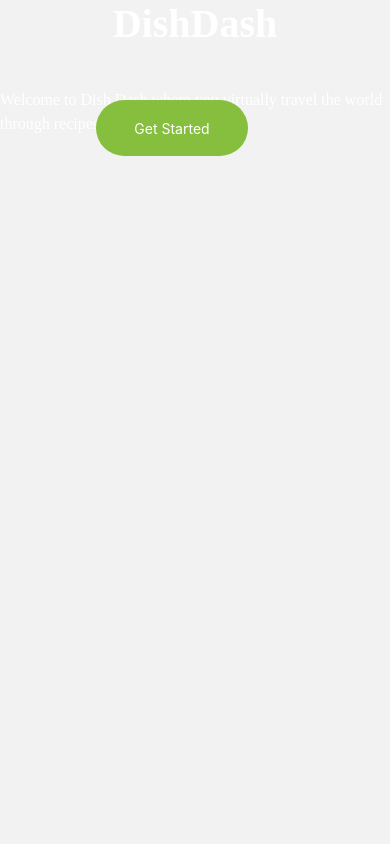
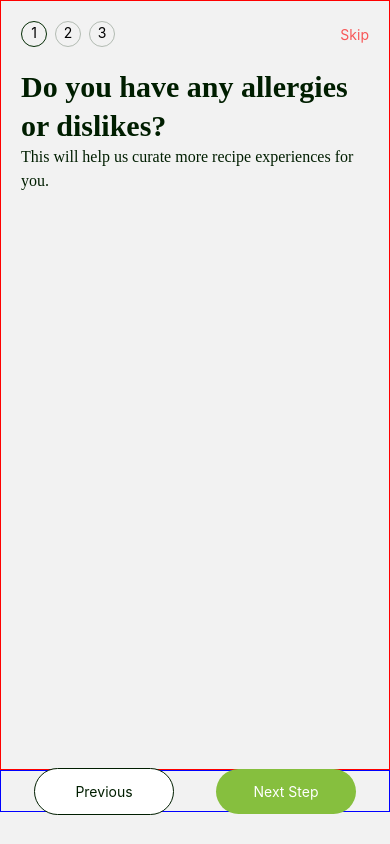
Before and after one commit to Focus1337/DishDash, a React Native app: screen /Allergy in a window 390 px wide. Built offline with nearby package versions, Linux system fonts and the light colour scheme.

Commit message:
some progress

```diff
--- a/components/Button.tsx
+++ b/components/Button.tsx
@@ -1,21 +1,43 @@
-import {GestureResponderEvent, Pressable, StyleSheet, Text} from "react-native";
+import {GestureResponderEvent, Pressable, StyleProp, Text, TextStyle, ViewStyle} from "react-native";
 import React from "react";
-import {useTheme} from "../hooks/useTheme";
-import {useStyles} from "../hooks/useStyles";
+import {useTheme} from "../hooks/useTheme.ts";
+import {useStyles} from "../hooks/useStyles.ts";
+
+interface IBaseButtonProps {
+    onPress: (event: GestureResponderEvent) => void,
+    buttonStyles: StyleProp<ViewStyle>,
+    textStyles: StyleProp<TextStyle>,
+    title: string
+}
+
+function BaseButton(props: IBaseButtonProps) {
+    const {onPress, title = 'Save'} = props;
+
+    return (
+        <Pressable style={[props.buttonStyles]} onPress={onPress}>
+            <Text style={[props.textStyles]}>{title}</Text>
+        </Pressable>
+    );
+}
 
 interface IButtonProps {
     onPress: (event: GestureResponderEvent) => void,
+    buttonStyles?: StyleProp<ViewStyle>,
     title: string
 }
 
-export default function Button(props: IButtonProps) {
-    const {onPress, title = 'Save'} = props;
+export const FilledMainButton = (props: IButtonProps) => {
     const {Colors} = useTheme();
     const styles = useStyles(Colors);
 
-    return (
-        <Pressable style={[styles.buttonFilled, styles.buttonPrimaryCTA]} onPress={onPress}>
-            <Text style={styles.textWhite}>{title}</Text>
-        </Pressable>
-    );
+    return <BaseButton onPress={props.onPress} buttonStyles={[styles.buttonFilled, styles.buttonPrimaryCTA, props.buttonStyles]}
+                       textStyles={[styles.textWhite, styles.buttonPrimaryCTA]} title={props.title}/>
 }
+
+export const OutlinedMainButton = (props: IButtonProps) => {
+    const {Colors} = useTheme();
+    const styles = useStyles(Colors);
+
+    return <BaseButton onPress={props.onPress} buttonStyles={[styles.buttonOutlined, styles.buttonWhite, props.buttonStyles]}
+                       textStyles={[styles.text600]} title={props.title}/>
+}
--- /dev/null
+++ b/components/PageNumber.tsx
@@ -0,0 +1,33 @@
+import {StyleSheet, Text, View} from "react-native";
+import React from "react";
+
+interface IPageNumberProps {
+    pageNumber: number,
+    isActive: boolean
+}
+
+export const PageNumber = (props: IPageNumberProps) => {
+    return (
+        <View style={[localStyles.page, props.isActive ? localStyles.pageActive : {}]}>
+            <Text>{props.pageNumber}</Text>
+        </View>
+    );
+};
+
+let localStyles = StyleSheet.create({
+    pageActive: {
+        borderColor: '#052C05'
+    },
+
+    page: {
+        display: 'flex',
+        alignItems: 'center',
+        width: 26,
+        height: 26,
+        padding: 2,
+        borderRadius: 13,
+        borderWidth: 1,
+        borderStyle: 'solid',
+        borderColor: '#B2BBB2'
+    },
+});
--- a/hooks/useStyles.ts
+++ b/hooks/useStyles.ts
@@ -5,6 +5,14 @@ export const useStyles = (colors: IColors) =>
     StyleSheet.create({
         textWhite: {
             color: 'white'
+        },
+
+        text600: {
+            color: colors.text600
+        },
+
+        textAlert: {
+            color: colors.alert
         },
 
         textMedium: {
@@ -77,6 +85,15 @@ export const useStyles = (colors: IColors) =>
             color: colors.text600
         },
 
+        textBody30: {
+            fontFamily: 'Cabin',
+            fontStyle: 'normal',
+            fontSize: 30,
+            lineHeight: 39,
+            fontWeight: '700',
+            color: colors.text600
+        },
+
         textBody20: {
             fontFamily: 'Montserrat',
             fontStyle: 'normal',
@@ -133,6 +150,10 @@ export const useStyles = (colors: IColors) =>
             color: colors.text600
         },
 
+        buttonWhite: {
+            backgroundColor: 'white'
+        },
+
         buttonPrimaryCTA: {
             backgroundColor: colors.primaryCTA
         },
@@ -145,19 +166,31 @@ export const useStyles = (colors: IColors) =>
             backgroundColor: colors.secondary
         },
 
+        buttonWidth100: {
+            width: '100%'
+        },
+
+        buttonWidth40: {
+            width: '40%'
+        },
+
         buttonFilled: {
-            display: 'flex',
-            flexDirection: 'row',
+            alignItems: 'center',
             justifyContent: 'center',
+            paddingHorizontal: 10,
+            paddingVertical: 14,
+            borderRadius: 100
+        },
+
+        buttonOutlined: {
             alignItems: 'center',
-            paddingHorizontal: 14,
-            paddingVertical: 10,
-            gap: 10,
-            position: 'absolute',
-            width: 152,
-            height: 56,
-            left: 96,
-            top: 100,
-            borderRadius: 100
-        }
+            justifyContent: 'center',
+            paddingHorizontal: 10,
+            paddingVertical: 14,
+            borderRadius: 100,
+            borderWidth: 1,
+            borderStyle: 'solid',
+            borderColor: colors.text600
+        },
+
     });
--- a/modules/theme/ColorKeys.ts
+++ b/modules/theme/ColorKeys.ts
@@ -10,5 +10,6 @@ export enum ColorsKeys {
     text = "text",
     text600 = "text600",
     text500 = "text500",
-    text400 = "text400"
+    text400 = "text400",
+    text200 = "text200"
 }
--- a/screens/WelcomeScreen.tsx
+++ b/screens/WelcomeScreen.tsx
@@ -1,140 +1,44 @@
-import {SafeAreaView, ScrollView, Text, TextInput, View} from "react-native";
+import {ImageBackground, SafeAreaView, StyleSheet, Text, View} from "react-native";
 import {WelcomeScreenProps} from "../utils/navigation/navigationTypes.ts";
-import {useEffect, useState} from "react";
 import {useStyles} from "../hooks/useStyles.ts";
 import {useTheme} from "../hooks/useTheme.ts";
 import {observer} from "mobx-react";
-import Button from "../components/Button.tsx";
+import {FilledMainButton} from "../components/Button.tsx";
+import {APP_NAME} from "../utils/env.ts";
 
 export const WelcomeScreen = observer(({navigation}: WelcomeScreenProps) => {
-    let [title, setTitle] = useState<string>('');
     const {Colors} = useTheme();
     const styles = useStyles(Colors);
 
-    const handlePress = () => navigation.navigate("Welcome");
+    const handlePress = () => navigation.navigate("Allergy");
 
     return (
-        <SafeAreaView>
-            <View style={{display: 'flex', flexDirection: 'column', alignItems: 'center', padding: 0, gap: 40}}>
-                <Text style={[styles.textHeader2, styles.textWhite]}>DishDash</Text>
-                <Text style={[styles.textBody16, styles.textRegular, styles.textWhite]}>Welcome to Dish Dash where you virtually travel
-                    the world through recipes.</Text>
-                <Button onPress={handlePress} title="Get Started"></Button>
-            </View>
+        <SafeAreaView style={localStyles.container}>
+            <ImageBackground source={require('../assets/images/welcome.png')} resizeMode="cover" style={{flex: 1}}>
+                <View style={{flex: 2}}></View>
+                <View style={localStyles.main}>
+                    <Text style={[styles.textHeader2, styles.textWhite]}>{APP_NAME}</Text>
+                    <Text style={[styles.textBody16, styles.textRegular, styles.textWhite, {textAlign: 'center'}]}>Welcome
+                        to Dish Dash where you virtually travel
+                        the world through recipes.</Text>
+                    <FilledMainButton onPress={handlePress} title="Get Started" buttonStyles={styles.buttonWidth100}/>
+                </View>
+            </ImageBackground>
         </SafeAreaView>
     )
 })
 
-//
-// /* Description */
-//
-// /* Auto layout */
-// display: flex;
-// flex-direction: column;
-// align-items: flex-start;
-// padding: 0px;
-// gap: 16px;
-//
-// width: 335px;
-// height: 112px;
-//
-//
-// /* Inside auto layout */
-// flex: none;
-// order: 0;
-// flex-grow: 0;
-//
-//
-// /* Recipe Passport */
-//
-// width: 335px;
-// height: 48px;
-//
-// /* Recipe Headings/H2 (B) */
-// font-family: 'Cabin';
-// font-style: normal;
-// font-weight: 700;
-// font-size: 40px;
-// line-height: 48px;
-// /* identical to box height, or 120% */
-// text-align: center;
-//
-// color: #FFFFFF;
-//
-//
-// /* Inside auto layout */
-// flex: none;
-// order: 0;
-// align-self: stretch;
-// flex-grow: 0;
-//
-//
-// /* Welcome to recipe passport where you virtually travel the world through recipes. */
-//
-// width: 335px;
-// height: 48px;
-//
-// /* Recipe Body/16 (R) */
-// font-family: 'Montserrat';
-// font-style: normal;
-// font-weight: 400;
-// font-size: 16px;
-// line-height: 24px;
-// /* or 150% */
-// text-align: center;
-//
-// color: #FFFFFF;
-//
-//
-// /* Inside auto layout */
-// flex: none;
-// order: 1;
-// align-self: stretch;
-// flex-grow: 0;
-//
-//
-// /* Btn */
-//
-// /* Auto layout */
-// display: flex;
-// flex-direction: row;
-// justify-content: center;
-// align-items: center;
-// padding: 14px 10px;
-// gap: 10px;
-//
-// width: 335px;
-// height: 52px;
-//
-// /* CTA */
-// background: #86BF3E;
-// box-shadow: 0px 8px 16px rgba(134, 191, 62, 0.2);
-// border-radius: 100px;
-//
-// /* Inside auto layout */
-// flex: none;
-// order: 1;
-// flex-grow: 0;
-//
-//
-// /* Get Started */
-//
-// width: 95px;
-// height: 24px;
-//
-// font-family: 'Montserrat';
-// font-style: normal;
-// font-weight: 600;
-// font-size: 16px;
-// line-height: 24px;
-// /* identical to box height, or 150% */
-// text-align: center;
-//
-// /* White */
-// color: #FFFFFF;
-//
-//
-// /* Inside auto layout */
-// flex: none;
-// order: 0;
-// flex-grow: 0;
+let localStyles = StyleSheet.create({
+    container: {
+        flex: 1
+    },
+
+    main: {
+        display: 'flex',
+        flex: 1,
+        flexDirection: 'column',
+        alignItems: 'center',
+        padding: 20,
+        gap: 20,
+    }
+});
--- a/screens/preferences/AllergyScreen.tsx
+++ b/screens/preferences/AllergyScreen.tsx
@@ -1,18 +1,98 @@
 import {observer} from "mobx-react";
-import {useState} from "react";
+import React, {useState} from "react";
 import {useTheme} from "../../hooks/useTheme.ts";
 import {useStyles} from "../../hooks/useStyles.ts";
-import {SafeAreaView, Text, View} from "react-native";
-import Button from "../../components/Button.tsx";
+import {Alert, SafeAreaView, ScrollView, StyleSheet, Text, TouchableOpacity, View} from "react-native";
 import {AllergyScreenProps} from "../../utils/navigation/navigationTypes.ts";
+import {FilledMainButton, OutlinedMainButton} from "../../components/Button.tsx";
+import {PageNumber} from "../../components/PageNumber.tsx";
+
+let allergies = ['Shrimp', 'Carrot', 'Mushroom', 'Onion', 'Bell Pepper', 'Garlic', 'Apple', 'Eggplant', 'Banana'];
 
 export const AllergyScreen = observer(({navigation}: AllergyScreenProps) => {
     let [title, setTitle] = useState<string>('');
     const {Colors} = useTheme();
     const styles = useStyles(Colors);
 
+    const handlePrevious = () => navigation.navigate("Welcome");
+    const handleNextStep = () => navigation.navigate("Diet");
+    const handleSkip = () => {
+        Alert.alert("Skipped", "skip")
+    };
+
     return (
-        <SafeAreaView>
+        <SafeAreaView style={localStyles.container}>
+            <View style={localStyles.main}>
+                <View style={localStyles.mainHeader}>
+                    <View style={localStyles.mainHeaderPage}>
+                        <PageNumber pageNumber={1} isActive={true}/>
+                        <PageNumber pageNumber={2} isActive={false}/>
+                        <PageNumber pageNumber={3} isActive={false}/>
+                    </View>
+                    <TouchableOpacity onPress={handleSkip}>
+                        <Text style={styles.textAlert}>Skip</Text>
+                    </TouchableOpacity>
+                </View>
+
+                <View style={localStyles.mainText}>
+                    <Text style={styles.textBody30}>Do you have any allergies or dislikes?</Text>
+                    <Text style={styles.textBody16}>This will help us curate more recipe experiences for you.</Text>
+                </View>
+
+                <ScrollView style={localStyles.mainChoose}>
+                </ScrollView>
+            </View>
+            <View style={localStyles.controls}>
+                <OutlinedMainButton onPress={handlePrevious} title="Previous" buttonStyles={styles.buttonWidth40}/>
+                <FilledMainButton onPress={handleNextStep} title="Next Step" buttonStyles={styles.buttonWidth40}/>
+            </View>
         </SafeAreaView>
     )
 })
+
+let localStyles = StyleSheet.create({
+    container: {
+        flex: 1
+    },
+
+    main: {
+        display: 'flex',
+        flex: 1,
+        flexDirection: 'column',
+        padding: 20,
+        gap: 20,
+        borderWidth: 1,
+        borderColor: 'red'
+    },
+
+    mainHeader: {
+        display: 'flex',
+        justifyContent: 'space-between',
+        flexDirection: 'row',
+        alignItems: 'center'
+    },
+
+    mainHeaderPage: {
+        display: 'flex',
+        flexDirection: 'row',
+        alignItems: 'center',
+        gap: 8,
+    },
+
+    mainText: {},
+
+    mainChoose: {},
+
+    controls: {
+        display: 'flex',
+        flex: 0,
+        gap: 16,
+        justifyContent: 'space-around',
+        flexDirection: 'row',
+        alignItems: 'center',
+        padding: 20,
+        marginBottom: 32,
+        borderWidth: 1,
+        borderColor: 'blue'
+    }
+});
--- a/styles/Colors.ts
+++ b/styles/Colors.ts
@@ -37,5 +37,8 @@ export const Colors: Record<ColorsKeys, IColorsValues> = {
     },
     text400: {
         default: '#354D35'
+    },
+    text200: {
+        default: '#B2BBB2'
     }
 };
--- a/utils/env.ts
+++ b/utils/env.ts
@@ -1,2 +1,4 @@
+export const APP_NAME = "Dish Dash";
+
 const API_KEY = 'MYAPIKEY';
 export const API_URL = "https://api.edamam.com/api/recipes/v2";
```
Also changed, not shown: App.tsx (+6 -5 lines), assets/images/welcome.png (added).
